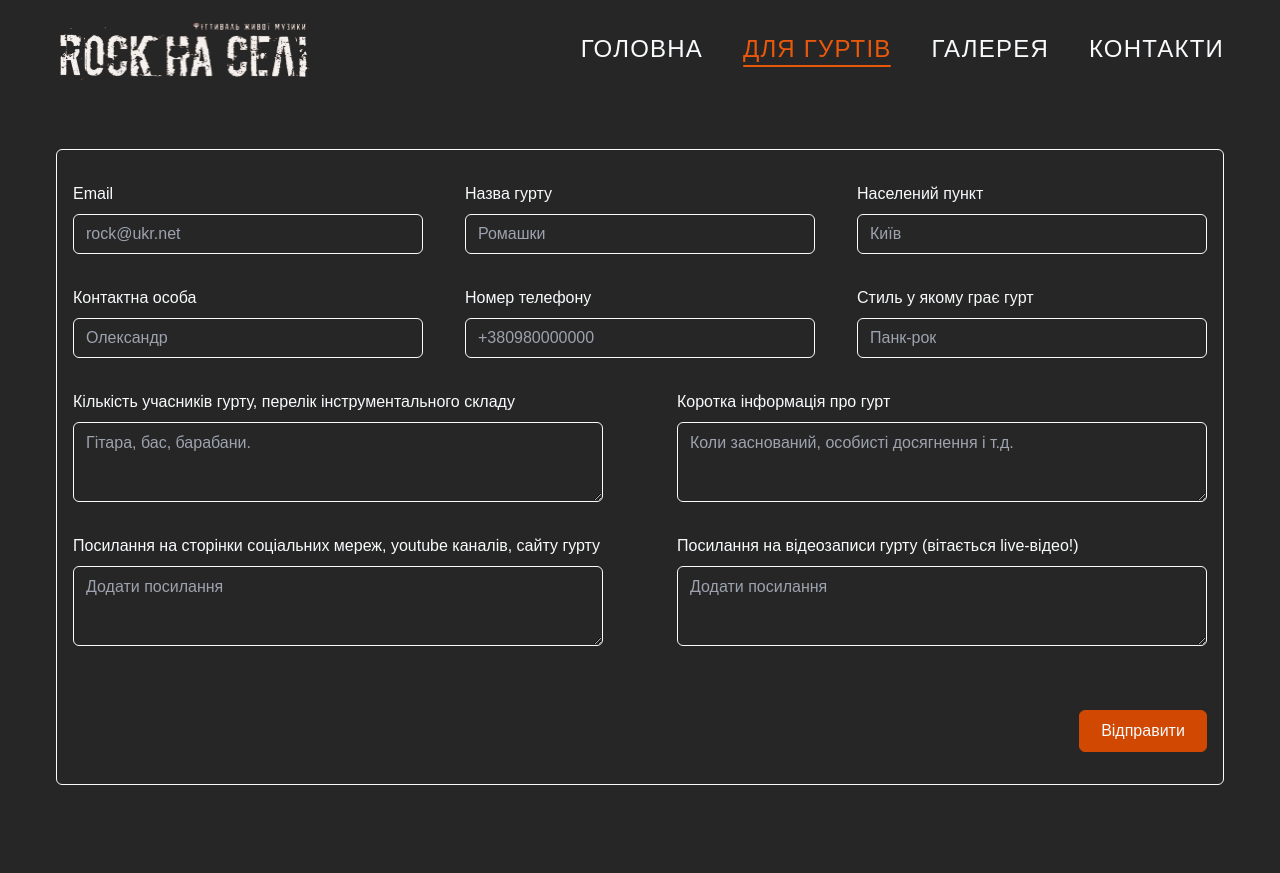
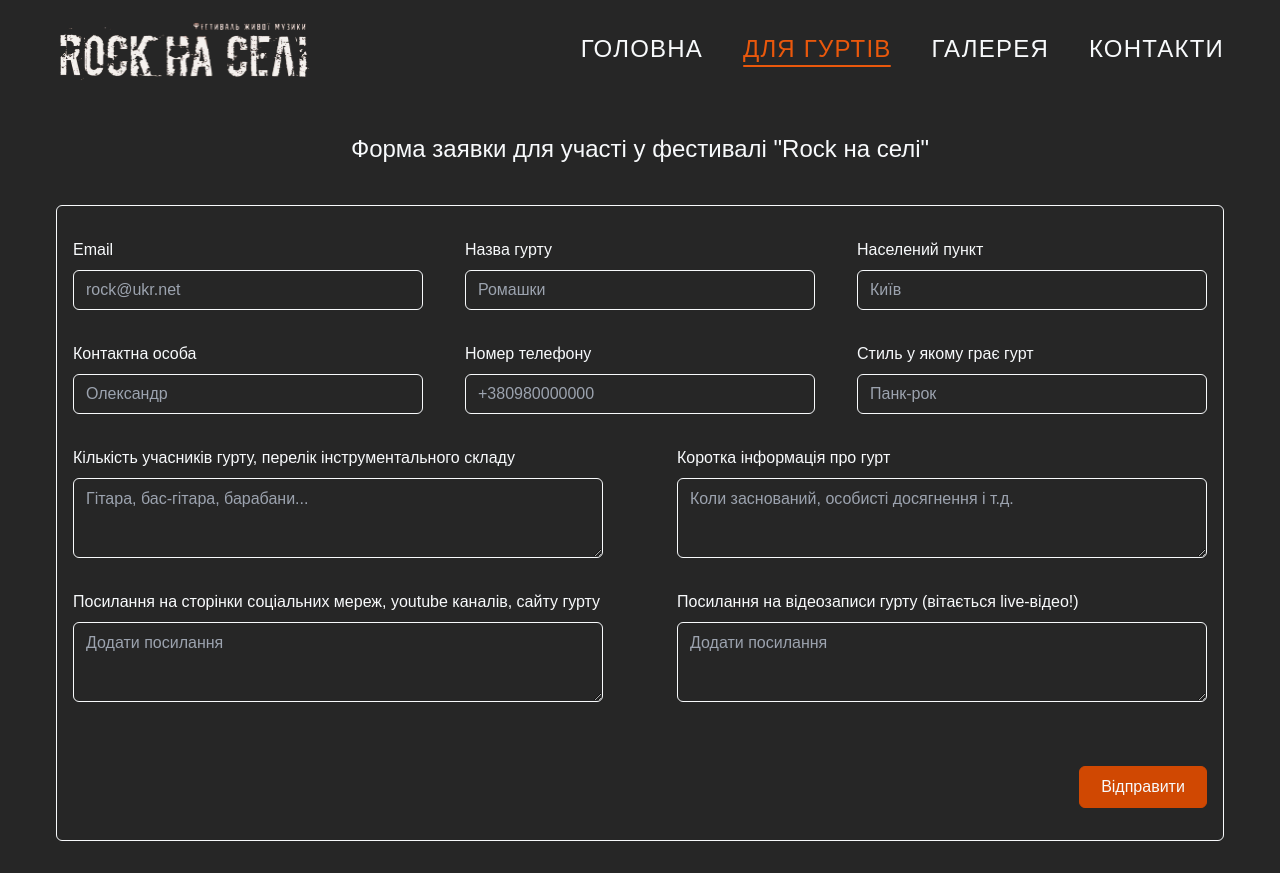
Before and after one commit to Oleksandr1914/rock-na-seli, a Next.js app: page /group in a window 1280 px wide. Before the commit the page ends 833 px from the top, so only its background shows below. Built offline with nearby package versions, Linux system fonts and the light colour scheme; a web font is replaced by a local one.

Commit message:
added Title component

```diff
--- a/src/app/group/page.tsx
+++ b/src/app/group/page.tsx
@@ -1,9 +1,11 @@
 import FormComponent from "@/components/FormCompoment/FormComponent";
+import { Title } from "@/components/Title/Title";
 
 export default function Group() {
 
     return (
-        <section className="px-5 py-6 mobile:w-[480px] mobile:mx-auto tablet:w-[640px] tablet:px-8 tablet:pt-6 laptop:w-[1024px] leptop:px-10 laptop:py-12 desktop:w-[1280px] desktop:px-14">
+        <section className="px-5 py-6 mobile:w-[480px] mobile:mx-auto tablet:w-[640px] tablet:px-8 tablet:pt-6 laptop:w-[1024px] leptop:px-10 laptop:py-8 desktop:w-[1280px] desktop:px-14">
+            <Title tag="h2" size="s" className="mx-auto mb-8 w-[268px] mobile:w-[356px]  text-center tablet:mb-10  tablet:w-[380px] laptop:mb-10 desktop:mb-10 desktop:w-[640px]">{'Форма заявки для участі у фестивалі "Rock на селі"'}</Title>
             <FormComponent />
         </section>
     )
--- a/src/components/FormCompoment/FormComponent.tsx
+++ b/src/components/FormCompoment/FormComponent.tsx
@@ -174,7 +174,7 @@ export default function FormComponent() {
                             <FormLabel>Кількість учасників гурту, перелік інструментального складу
                             </FormLabel>
                             <FormControl>
-                                <FormTextarea placeholder="Гітара, бас, барабани." className="mt-2 " {...field} />
+                                <FormTextarea placeholder="Гітара, бас-гітара, барабани..." className="mt-2 " {...field} />
                             </FormControl>
                             <FormMessage className="text-errorColor" />
                         </FormItem>
@@ -228,5 +228,3 @@ export default function FormComponent() {
         </Form>
     )
 }
-
-// Форма заявки для участі у фестивалі 'Rock на селі'
--- /dev/null
+++ b/src/components/Title/Title.props.ts
@@ -0,0 +1,8 @@
+import { ReactNode } from "react";
+
+export interface TitleProps {
+  tag: "h1" | "h2" | "h3";
+  children: ReactNode;
+  size?: "s" | "m" | "l";
+  className?: string;
+}
--- /dev/null
+++ b/src/components/Title/Title.tsx
@@ -0,0 +1,30 @@
+import { TitleProps } from "./Title.props";
+import { cn } from "@/lib/utils"
+
+export const Title = ({ tag, children, size = "m", className }: TitleProps): JSX.Element => {
+    let classSize = 'text-2xl font-semibold tablet:text-3xl leptop:text-4xl desktop:text-[40px] desktop:leading-tight';
+
+    switch (size) {
+        case 's':
+            classSize = 'text-xl font-medium tablet:text-2xl leptop:text-4xl'
+            break;
+        case 'l':
+            classSize = 'text-3xl font-bold tablet:text-5xl desktop:text-6xl'
+            break;
+
+        default:
+            break;
+    }
+
+    switch (tag) {
+        case 'h1':
+            return <h1 className={cn(classSize, className)}>{children}</h1>;
+        case 'h2':
+            return <h2 className={cn(classSize, className)}>{children}</h2>;
+        case 'h3':
+            return <h3 className={cn(classSize, className)}>{children}</h3>;
+        default:
+            return <></>
+    }
+
+}
```
